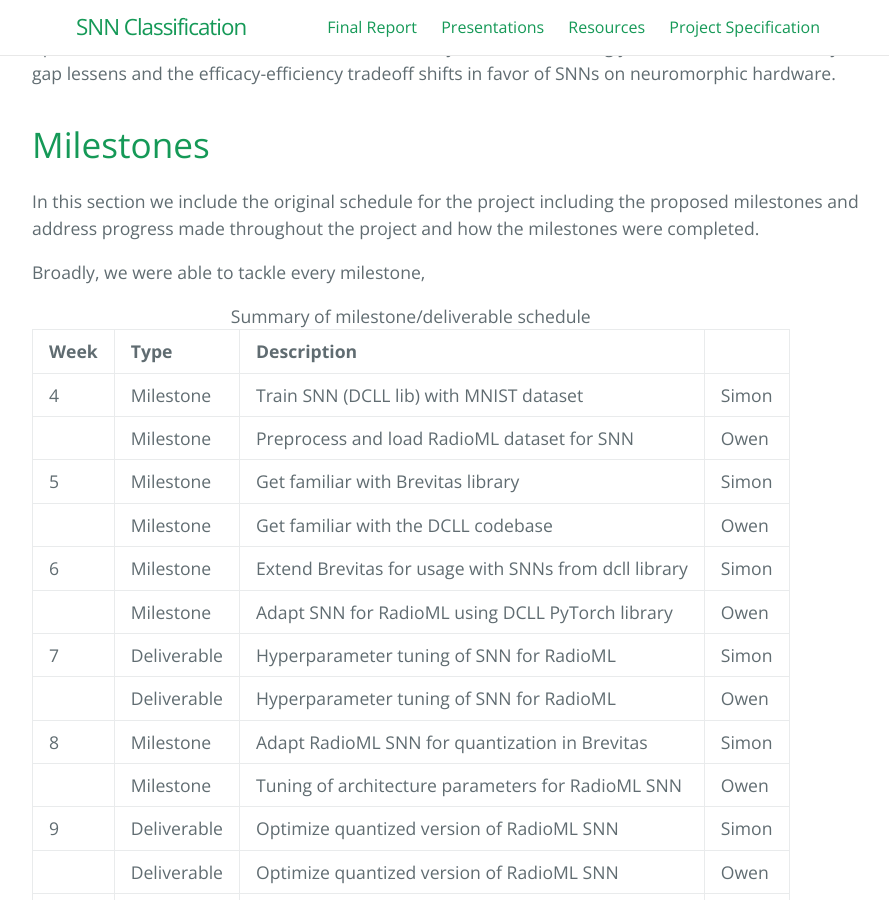
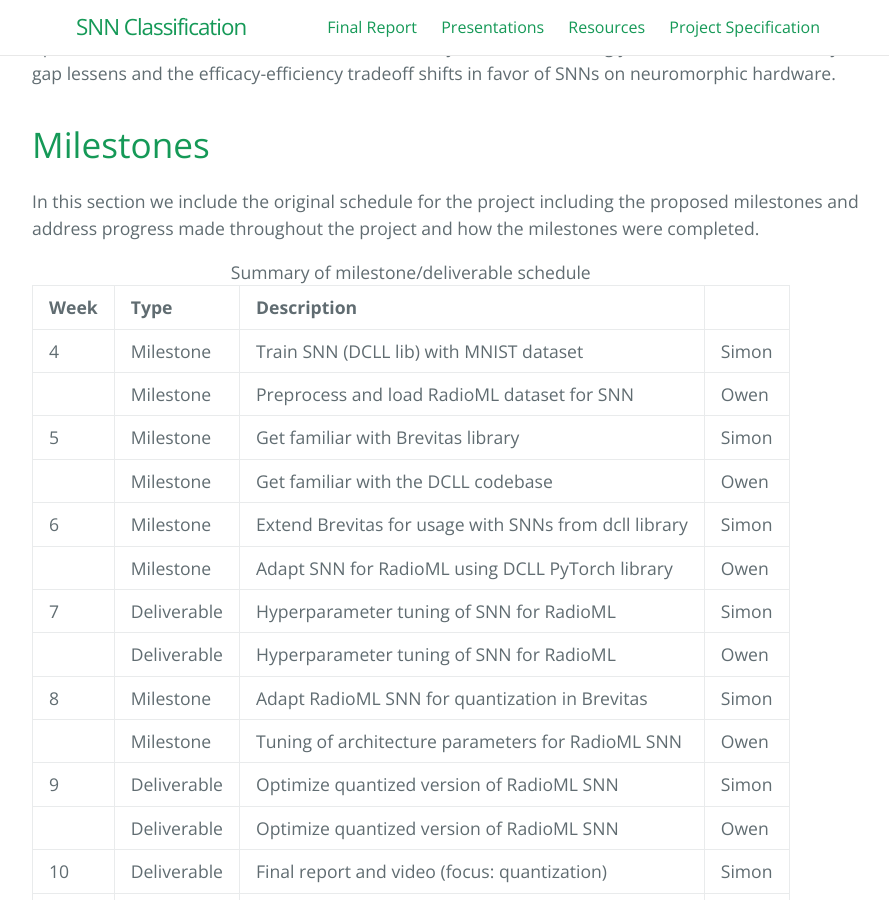
Before and after one commit to iot-lif/iot-lif, a Jekyll site: the page built from reports.md, in a window 1280 px wide and 900 px high, scrolled down 9490 px. Shown: the whole window, without its empty margins (192-1081 px from the left). Built offline with Jekyll 4.4.1, drawn with Linux system fonts in a browser that asks for light colours.

Commit message:
update report

```diff
--- a/reports.md
+++ b/reports.md
@@ -390,8 +390,6 @@ In this section we include the original schedule for the project
 including the proposed milestones and address progress made throughout
 the project and how the milestones were completed.
 
-Broadly, we were able to tackle every milestone,
-
 <table>
 <caption>Summary of milestone/deliverable schedule</caption>
 <thead>
@@ -749,8 +747,9 @@ quantization, the accuracy initially dropped significantly. This was due
 to the maximum state value being poorly calibrated for the new type of
 data. After determining the new maximum value and readjusting the
 quantized state variable, the drop in accuracy was comparable to the
-experiments run on MNIST data in week 6. <span
-class="sans-serif">**Owen**</span>:
+experiments run on MNIST data in week 6.
+
+<span class="sans-serif">**Owen**</span>:
 
 <table>
 <tbody>
```
